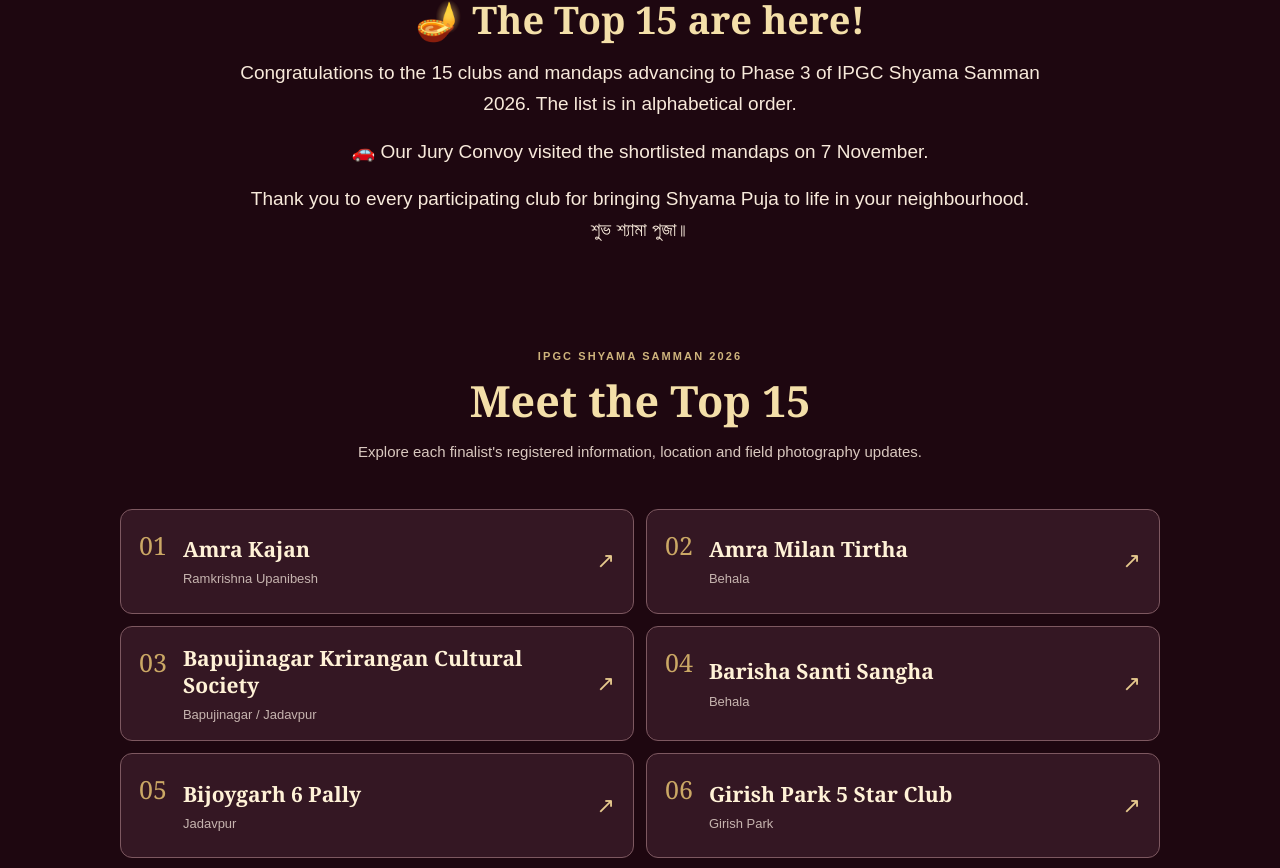
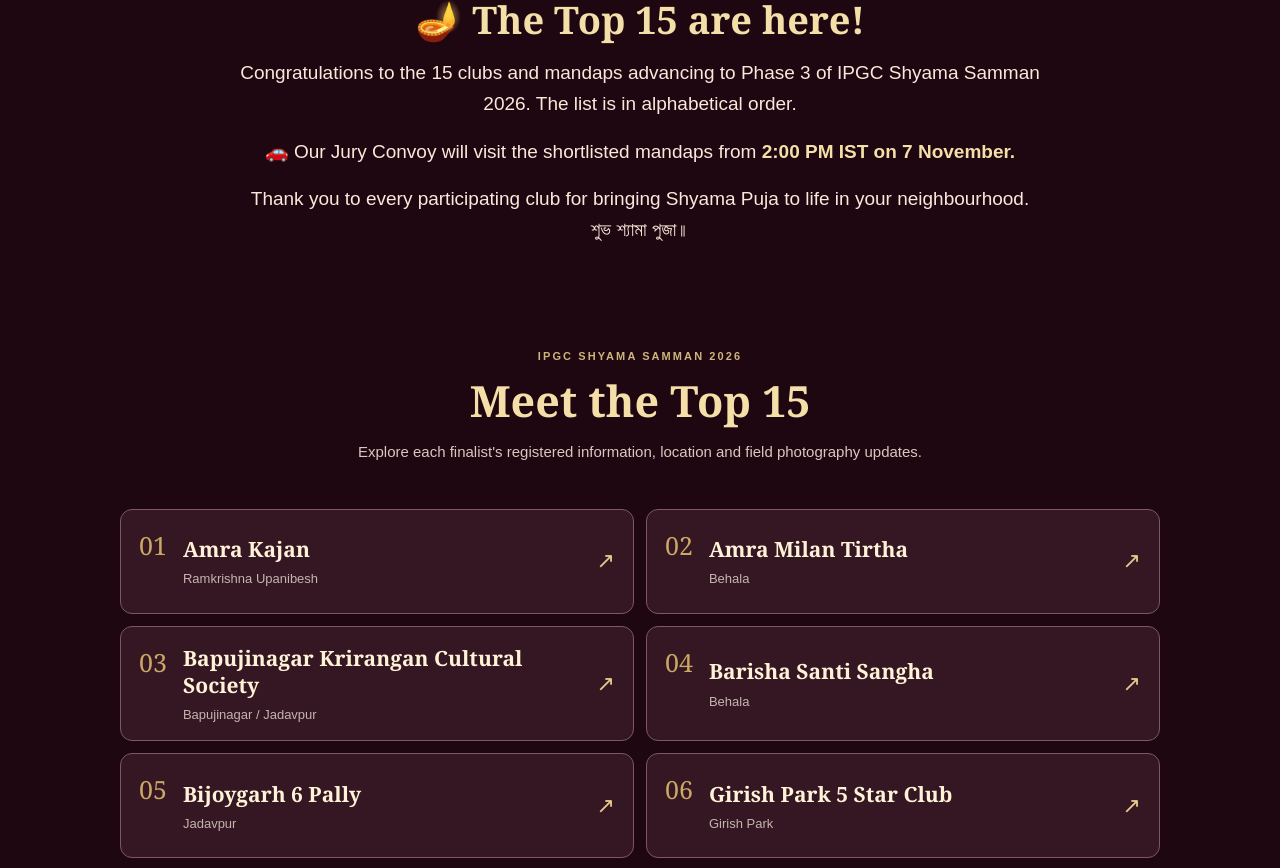
Before and after one commit to sandipanchaudhuri-dev/spondon-saas, a Next.js app in the folder ipgc-app/: page / in a window 1280 px wide. Shown: the part 1350-2218 px from the top of the page. Built offline with nearby package versions, Linux system fonts and the light colour scheme.

Commit message:
IPGC: retain existing approved announcement copy

```diff
--- a/ipgc-app/src/app/page.tsx
+++ b/ipgc-app/src/app/page.tsx
@@ -6,7 +6,7 @@ export default function Home(){
   <section className="ipgc-top15-announcement" aria-label="Top 15 announcement">
    <h1>🪔 The Top 15 are here!</h1>
    <p>Congratulations to the 15 clubs and mandaps advancing to Phase 3 of IPGC Shyama Samman 2026. The list is in alphabetical order.</p>
-   <p>🚗 Our Jury Convoy visited the shortlisted mandaps on 7 November.</p>
+   <p>🚗 Our Jury Convoy will visit the shortlisted mandaps from <strong>2:00 PM IST on 7 November.</strong></p>
    <p>Thank you to every participating club for bringing Shyama Puja to life in your neighbourhood. শুভ শ‍্যামা পুজা॥</p>
   </section>
   <section className="ipgc-finalists" aria-label="Individual Top 15 Pujo profiles">
```
